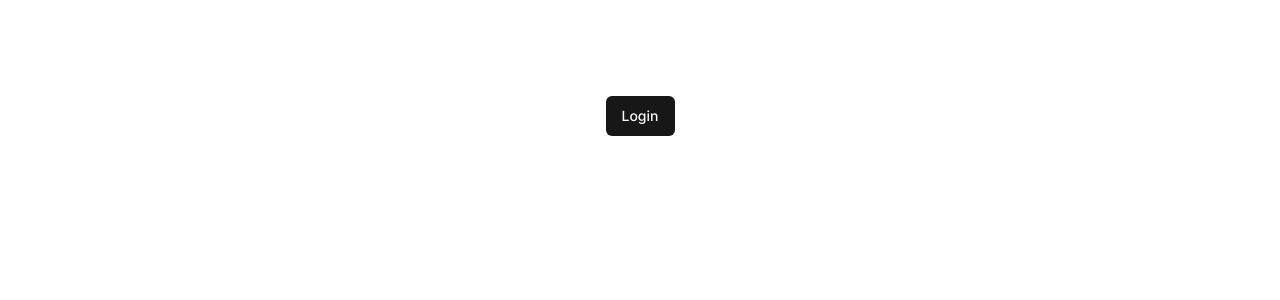
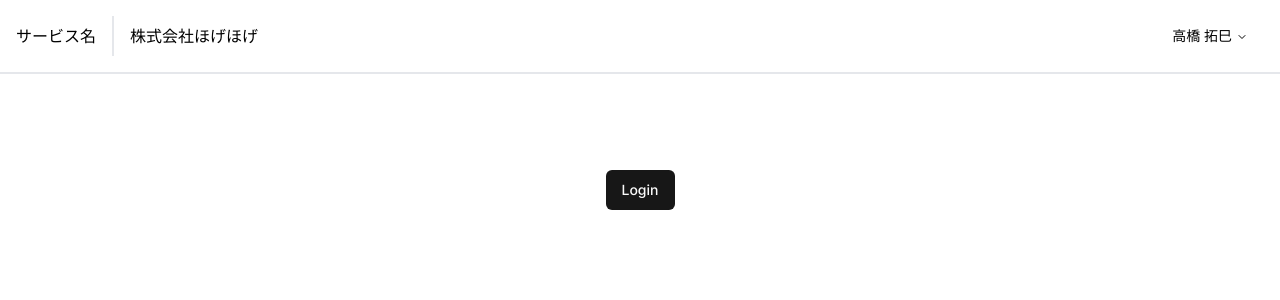
Before and after one commit to daiti0113/yamamoto-san, a Next.js app: page / in a window 1280 px wide. Shown: the top 300 px of the page. Built offline with nearby package versions, Linux system fonts and the light colour scheme.

Commit message:
ヘッダーを追加

```diff
--- a/package.json
+++ b/package.json
@@ -15,6 +15,7 @@
     "@hookform/resolvers": "^3.3.4",
     "@radix-ui/react-checkbox": "^1.0.4",
     "@radix-ui/react-label": "^2.0.2",
+    "@radix-ui/react-navigation-menu": "^1.1.4",
     "@radix-ui/react-radio-group": "^1.1.3",
     "@radix-ui/react-scroll-area": "^1.0.5",
     "@radix-ui/react-select": "^2.0.0",
--- a/src/app/layout.tsx
+++ b/src/app/layout.tsx
@@ -3,6 +3,7 @@
 import "./globals.css"
 import { cn } from "@/lib/utils"
 import { Providers } from "./Providers"
+import { Header } from "@/components/organisms/Header"
 
 export const fontSans = FontSans({
   subsets: ["latin"],
@@ -23,6 +24,7 @@
     <html lang="en">
       <Providers>
         <body className={cn("min-h-screen bg-background font-sans antialiased", fontSans.variable)}>
+          <Header />
           {children}
         </body>
       </Providers>
--- /dev/null
+++ b/src/components/atoms/Divider.tsx
@@ -0,0 +1,15 @@
+import { cn } from "@/lib/utils"
+
+type DividerProps = {
+    className?: string
+    direction?: "horizontal" | "vertical"
+}
+
+export const Divider: React.FC<DividerProps> = ({ className, direction="horizontal" }) => {
+  return (
+    <div>{direction === "horizontal"
+      ? <div className={cn("border-t-[1px] w-full bg-neutral-300", className)} />
+      : <div className={cn("border-r-[1px] h-full bg-neutral-300", className)} />}
+    </div>
+  )
+}
--- /dev/null
+++ b/src/components/organisms/Header.tsx
@@ -0,0 +1,19 @@
+
+
+import { Divider } from "../atoms/Divider"
+import { UserMenu } from "./UserMenu"
+
+export const Header = () => {
+  return (
+    <header className="flex p-4 items-stretch border-b-2">
+      <div className="self-center">サービス名</div>
+      <Divider direction="vertical" className="mx-4 border-r-2" />
+      <div className="flex-1 flex items-center">
+        <p>株式会社ほげほげ</p>
+        <div className="ml-auto">
+          <UserMenu userName="高橋 拓巳" />
+        </div>
+      </div>
+    </header>
+  )
+}
--- /dev/null
+++ b/src/components/organisms/NavigationMenu.tsx
@@ -0,0 +1,130 @@
+"use client"
+
+import * as React from "react"
+import * as NavigationMenuPrimitive from "@radix-ui/react-navigation-menu"
+import { cva } from "class-variance-authority"
+import { ChevronDown } from "lucide-react"
+
+import { cn } from "@/lib/utils"
+
+const NavigationMenu = React.forwardRef<
+  React.ElementRef<typeof NavigationMenuPrimitive.Root>,
+  React.ComponentPropsWithoutRef<typeof NavigationMenuPrimitive.Root>
+>(({ className, children, ...props }, ref) => (
+  <NavigationMenuPrimitive.Root
+    ref={ref}
+    className={cn(
+      "relative z-10 flex max-w-max flex-1 items-center justify-center",
+      className
+    )}
+    {...props}
+  >
+    {children}
+    <NavigationMenuViewport />
+  </NavigationMenuPrimitive.Root>
+))
+NavigationMenu.displayName = NavigationMenuPrimitive.Root.displayName
+
+const NavigationMenuList = React.forwardRef<
+  React.ElementRef<typeof NavigationMenuPrimitive.List>,
+  React.ComponentPropsWithoutRef<typeof NavigationMenuPrimitive.List>
+>(({ className, ...props }, ref) => (
+  <NavigationMenuPrimitive.List
+    ref={ref}
+    className={cn(
+      "group flex flex-1 list-none items-center justify-center space-x-1",
+      className
+    )}
+    {...props}
+  />
+))
+NavigationMenuList.displayName = NavigationMenuPrimitive.List.displayName
+
+const NavigationMenuItem = NavigationMenuPrimitive.Item
+
+const navigationMenuTriggerStyle = cva(
+  "group inline-flex h-10 w-max items-center justify-center rounded-md bg-white px-4 py-2 text-sm font-medium transition-colors hover:bg-neutral-100 hover:text-neutral-900 focus:bg-neutral-100 focus:text-neutral-900 focus:outline-none disabled:pointer-events-none disabled:opacity-50 data-[active]:bg-neutral-100/50 data-[state=open]:bg-neutral-100/50 dark:bg-neutral-950 dark:hover:bg-neutral-800 dark:hover:text-neutral-50 dark:focus:bg-neutral-800 dark:focus:text-neutral-50 dark:data-[active]:bg-neutral-800/50 dark:data-[state=open]:bg-neutral-800/50"
+)
+
+const NavigationMenuTrigger = React.forwardRef<
+  React.ElementRef<typeof NavigationMenuPrimitive.Trigger>,
+  React.ComponentPropsWithoutRef<typeof NavigationMenuPrimitive.Trigger>
+>(({ className, children, ...props }, ref) => (
+  <NavigationMenuPrimitive.Trigger
+    ref={ref}
+    className={cn(navigationMenuTriggerStyle(), "group", className)}
+    {...props}
+  >
+    {children}{""}
+    <ChevronDown
+      className="relative top-[1px] ml-1 h-3 w-3 transition duration-200 group-data-[state=open]:rotate-180"
+      aria-hidden="true"
+    />
+  </NavigationMenuPrimitive.Trigger>
+))
+NavigationMenuTrigger.displayName = NavigationMenuPrimitive.Trigger.displayName
+
+const NavigationMenuContent = React.forwardRef<
+  React.ElementRef<typeof NavigationMenuPrimitive.Content>,
+  React.ComponentPropsWithoutRef<typeof NavigationMenuPrimitive.Content>
+>(({ className, ...props }, ref) => (
+  <NavigationMenuPrimitive.Content
+    ref={ref}
+    className={cn(
+      "left-0 top-0 w-full data-[motion^=from-]:animate-in data-[motion^=to-]:animate-out data-[motion^=from-]:fade-in data-[motion^=to-]:fade-out data-[motion=from-end]:slide-in-from-right-52 data-[motion=from-start]:slide-in-from-left-52 data-[motion=to-end]:slide-out-to-right-52 data-[motion=to-start]:slide-out-to-left-52 md:absolute md:w-auto",
+      className
+    )}
+    {...props}
+  />
+))
+NavigationMenuContent.displayName = NavigationMenuPrimitive.Content.displayName
+
+const NavigationMenuLink = NavigationMenuPrimitive.Link
+
+const NavigationMenuViewport = React.forwardRef<
+  React.ElementRef<typeof NavigationMenuPrimitive.Viewport>,
+  React.ComponentPropsWithoutRef<typeof NavigationMenuPrimitive.Viewport>
+>(({ className, ...props }, ref) => (
+  <div className={cn("absolute left-0 top-full flex justify-center")}>
+    <NavigationMenuPrimitive.Viewport
+      className={cn(
+        "origin-top-center relative mt-1.5 h-[var(--radix-navigation-menu-viewport-height)] w-full overflow-hidden rounded-md border border-neutral-200 bg-white text-neutral-950 shadow-lg data-[state=open]:animate-in data-[state=closed]:animate-out data-[state=closed]:zoom-out-95 data-[state=open]:zoom-in-90 md:w-[var(--radix-navigation-menu-viewport-width)] dark:border-neutral-800 dark:bg-neutral-950 dark:text-neutral-50",
+        className
+      )}
+      ref={ref}
+      {...props}
+    />
+  </div>
+))
+NavigationMenuViewport.displayName =
+  NavigationMenuPrimitive.Viewport.displayName
+
+const NavigationMenuIndicator = React.forwardRef<
+  React.ElementRef<typeof NavigationMenuPrimitive.Indicator>,
+  React.ComponentPropsWithoutRef<typeof NavigationMenuPrimitive.Indicator>
+>(({ className, ...props }, ref) => (
+  <NavigationMenuPrimitive.Indicator
+    ref={ref}
+    className={cn(
+      "top-full z-[1] flex h-1.5 items-end justify-center overflow-hidden data-[state=visible]:animate-in data-[state=hidden]:animate-out data-[state=hidden]:fade-out data-[state=visible]:fade-in",
+      className
+    )}
+    {...props}
+  >
+    <div className="relative top-[60%] h-2 w-2 rotate-45 rounded-tl-sm bg-neutral-200 shadow-md dark:bg-neutral-800" />
+  </NavigationMenuPrimitive.Indicator>
+))
+NavigationMenuIndicator.displayName =
+  NavigationMenuPrimitive.Indicator.displayName
+
+export {
+  navigationMenuTriggerStyle,
+  NavigationMenu,
+  NavigationMenuList,
+  NavigationMenuItem,
+  NavigationMenuContent,
+  NavigationMenuTrigger,
+  NavigationMenuLink,
+  NavigationMenuIndicator,
+  NavigationMenuViewport
+}
--- /dev/null
+++ b/src/components/organisms/UserMenu.tsx
@@ -0,0 +1,20 @@
+import { NavigationMenu, NavigationMenuContent, NavigationMenuItem, NavigationMenuLink, NavigationMenuList, NavigationMenuTrigger } from "./NavigationMenu"
+
+type UserMenuProsp = {
+  userName: string
+}
+
+export const UserMenu: React.FC<UserMenuProsp> = ({ userName }) => {
+  return (
+    <NavigationMenu>
+      <NavigationMenuList>
+        <NavigationMenuItem>
+          <NavigationMenuTrigger>{userName}</NavigationMenuTrigger>
+          <NavigationMenuContent>
+            <NavigationMenuLink>Link</NavigationMenuLink>
+          </NavigationMenuContent>
+        </NavigationMenuItem>
+      </NavigationMenuList>
+    </NavigationMenu>
+  )
+}
```
Also changed, not shown: 1 other file (tests, documents, lock files or other folders).
